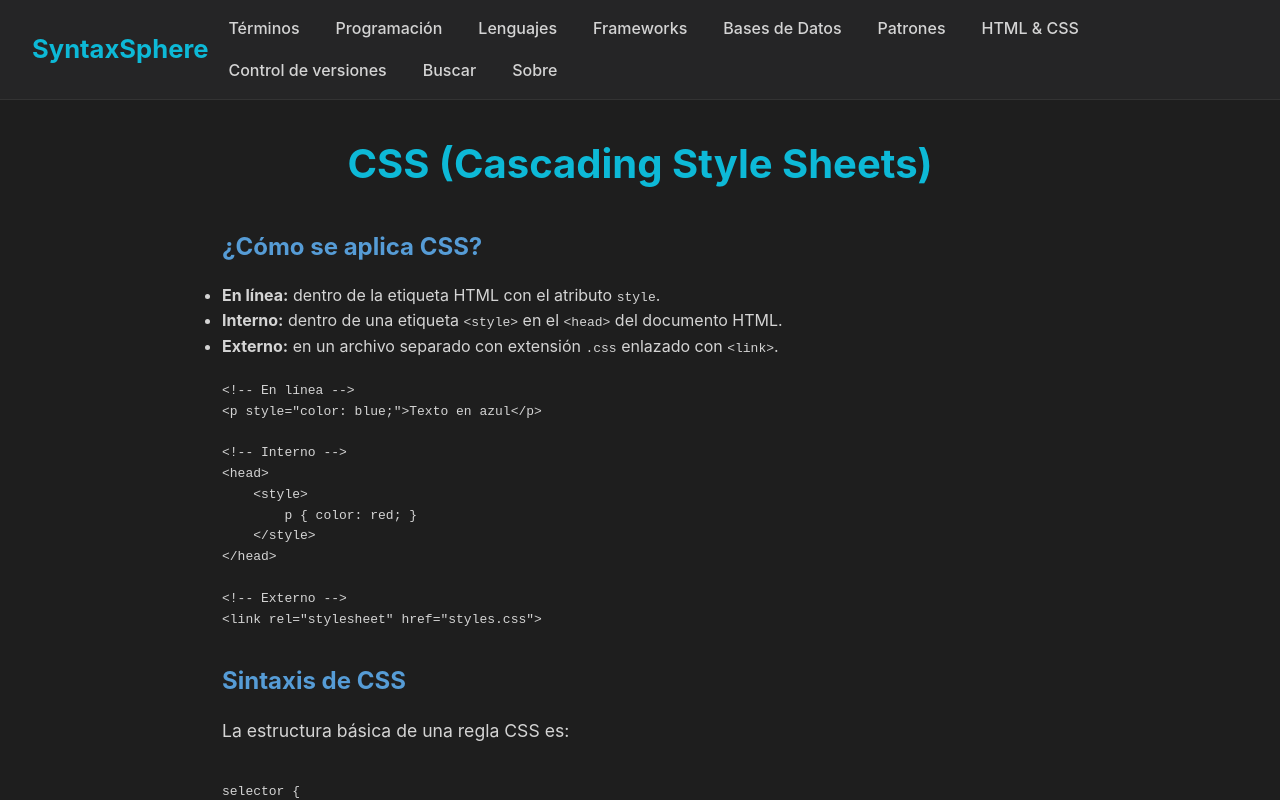
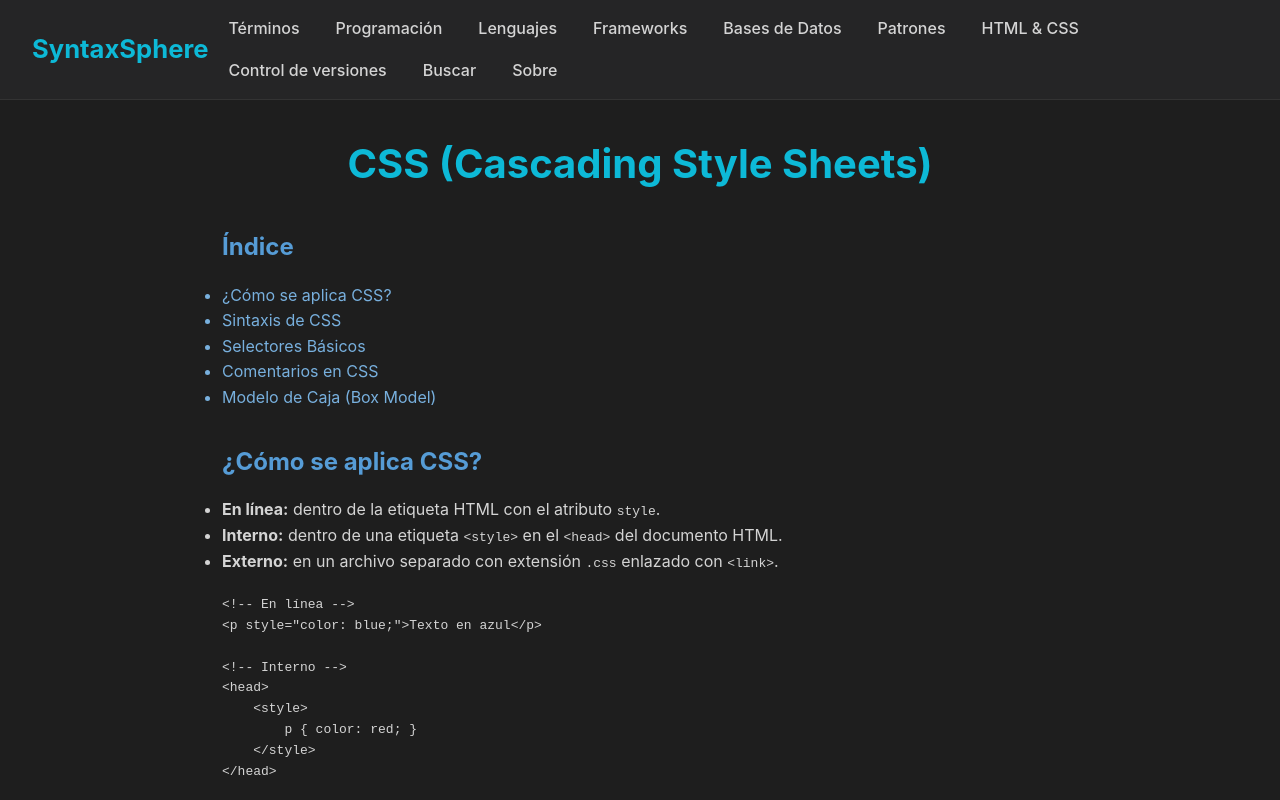
Before and after one commit to DdEze/SyntaxSphere, a Next.js app: page /html-css/css in a window 1280 px wide. Shown: the top 800 px of the page. Built offline with nearby package versions, Linux system fonts and the light colour scheme.

Commit message:
style(ui): Se cambio los colores a los enlaces e indices

```diff
--- a/app/html-css/css/page.js
+++ b/app/html-css/css/page.js
@@ -10,7 +10,18 @@ export default function CSSPage() {
       <h1>CSS (Cascading Style Sheets)</h1>
 
       <section>
-        <h2>¿Cómo se aplica CSS?</h2>
+        <h2 >Índice </h2>
+        <ul className='indice'>
+            <li><a href="#aplicacion">¿Cómo se aplica CSS?</a></li>
+            <li><a href="#sintaxis">Sintaxis de CSS</a></li>
+            <li><a href="#selectores">Selectores Básicos</a></li>
+            <li><a href="#comentarios">Comentarios en CSS</a></li>
+            <li><a href="#modelo">Modelo de Caja (Box Model)</a></li>
+        </ul>
+      </section>
+
+      <section>
+        <h2 id='aplicacion'>¿Cómo se aplica CSS?</h2>
         <ul>
           <li><strong>En línea:</strong> dentro de la etiqueta HTML con el atributo <code>style</code>.</li>
           <li><strong>Interno:</strong> dentro de una etiqueta <code>&lt;style&gt;</code> en el <code>&lt;head&gt;</code> del documento HTML.</li>
@@ -38,7 +49,7 @@ export default function CSSPage() {
       </section>
 
       <section>
-        <h2>Sintaxis de CSS</h2>
+        <h2 id='sintaxis'>Sintaxis de CSS</h2>
         <p>La estructura básica de una regla CSS es:</p>
         <pre>
           <code>
@@ -63,7 +74,7 @@ h1 {
       </section>
 
       <section>
-        <h2>Selectores Básicos</h2>
+        <h2 id='selectores'>Selectores Básicos</h2>
         <ul>
           <li><code>elemento</code> – Aplica a todas las etiquetas con ese nombre. Ej: <code>p</code>, <code>h1</code></li>
           <li><code>.clase</code> – Aplica a los elementos que tengan esa clase.</li>
@@ -90,7 +101,7 @@ p {
       </section>
 
       <section>
-        <h2>Comentarios en CSS</h2>
+        <h2 id='comentarios'>Comentarios en CSS</h2>
         <p>Se usan para documentar el código:</p>
         <pre>
           <code>{`/* Esto es un comentario en CSS */`}</code>
@@ -98,7 +109,7 @@ p {
       </section>
 
       <section>
-        <h2>Modelo de Caja (Box Model)</h2>
+        <h2 id='modelo'>Modelo de Caja (Box Model)</h2>
         <p>
           El modelo de caja es uno de los conceptos fundamentales en CSS. Cada elemento HTML se representa como una caja rectangular que contiene varias partes:
         </p>
--- a/app/html-css/css/propiedades/page.js
+++ b/app/html-css/css/propiedades/page.js
@@ -13,8 +13,8 @@ export default function CSSPropPage() {
             </section>
 
             <section>
-                <h2>Índice </h2>
-                <ul>
+                <h2 >Índice </h2>
+                <ul className='indice'>
                     <li><a href="#texto">Propiedades de texto</a></li>
                     <li><a href="#fondo">Propiedades de fondo</a></li>
                     <li><a href="#borde">Propiedades de borde</a></li>
```
